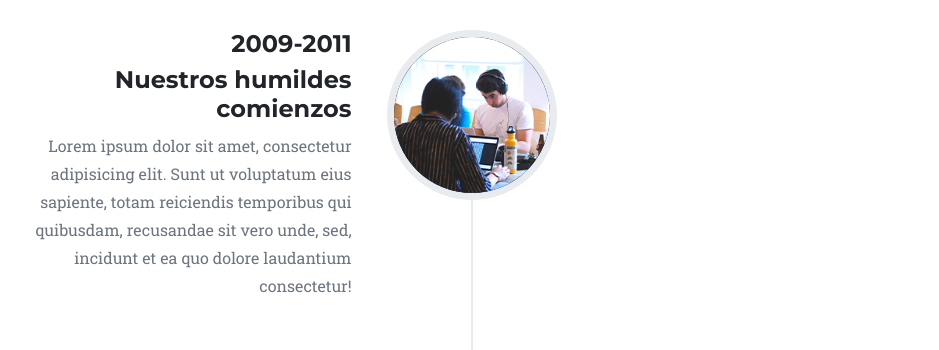
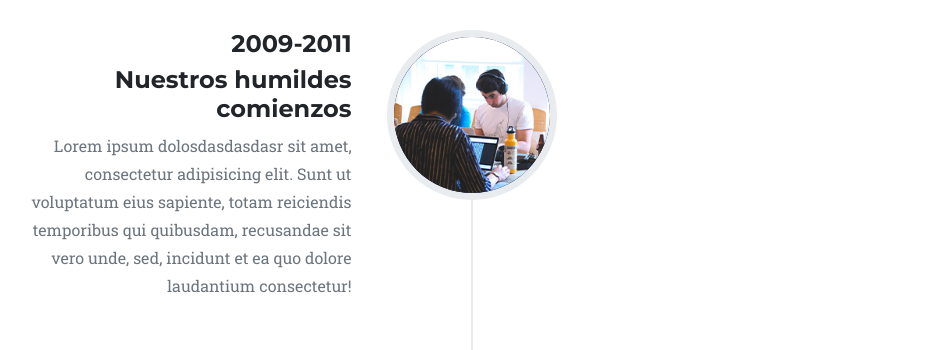
Before and after one commit to Murlok-hub/Netclip-page, a plain HTML site: page index.html in a window 1280 px wide. Shown: the part 2780-3130 px from the top of the page, without its empty margins (168-1107 px from the left). Drawn offline with nearby package versions, Linux system fonts and the light colour scheme.

Commit message:
Decimo tercer commit failed

```diff
--- a/index.html
+++ b/index.html
@@ -197,7 +197,7 @@
                                 <h4>2009-2011</h4>
                                 <h4 class="subheading">Nuestros humildes comienzos</h4>
                             </div>
-                            <div class="timeline-body"><p class="text-muted">Lorem ipsum dolor sit amet, consectetur adipisicing elit. Sunt ut voluptatum eius sapiente, totam reiciendis temporibus qui quibusdam, recusandae sit vero unde, sed, incidunt et ea quo dolore laudantium consectetur!</p></div>
+                            <div class="timeline-body"><p class="text-muted">Lorem ipsum dolosdasdasdasr sit amet, consectetur adipisicing elit. Sunt ut voluptatum eius sapiente, totam reiciendis temporibus qui quibusdam, recusandae sit vero unde, sed, incidunt et ea quo dolore laudantium consectetur!</p></div>
                         </div>
                     </li>
                     <li class="timeline-inverted">
```
